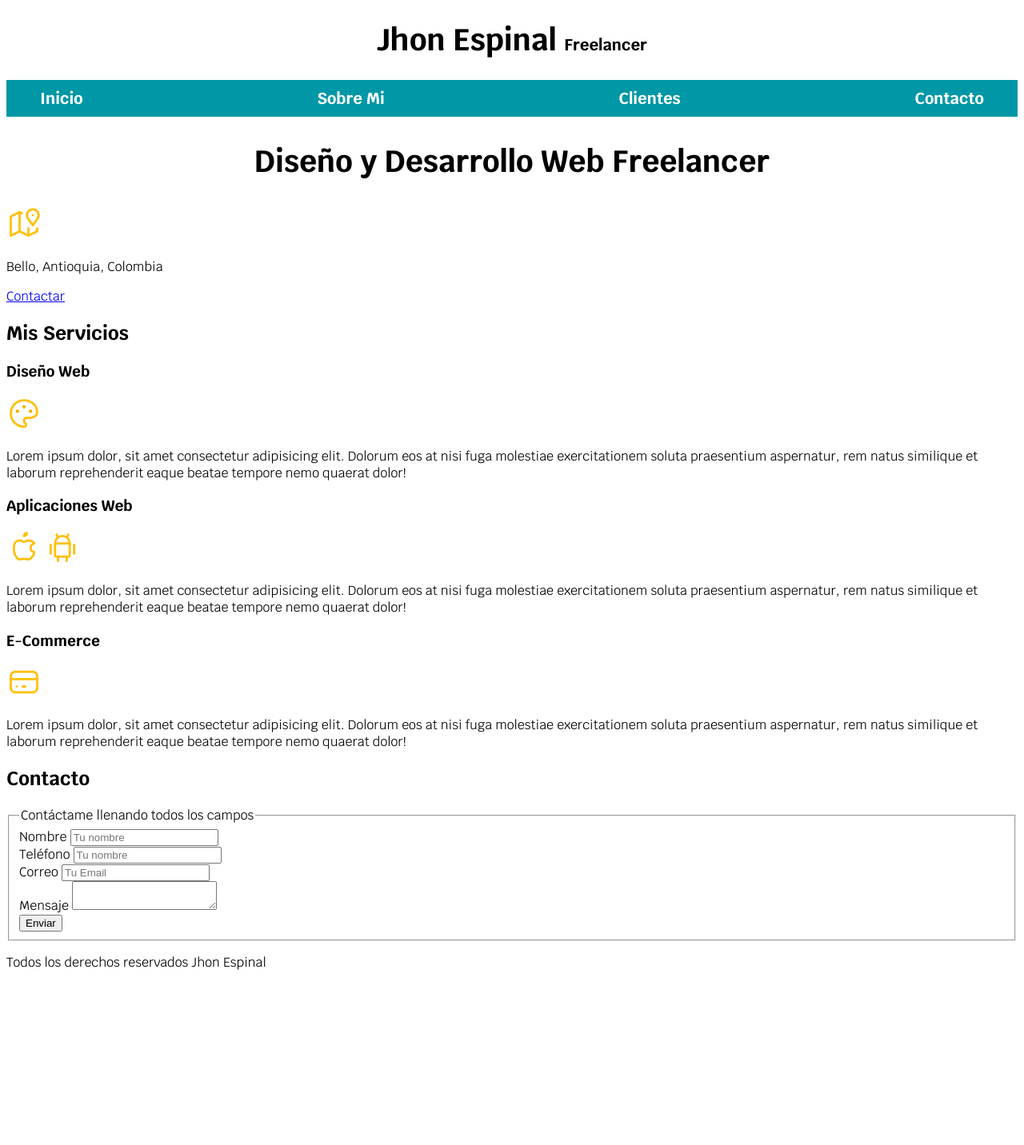
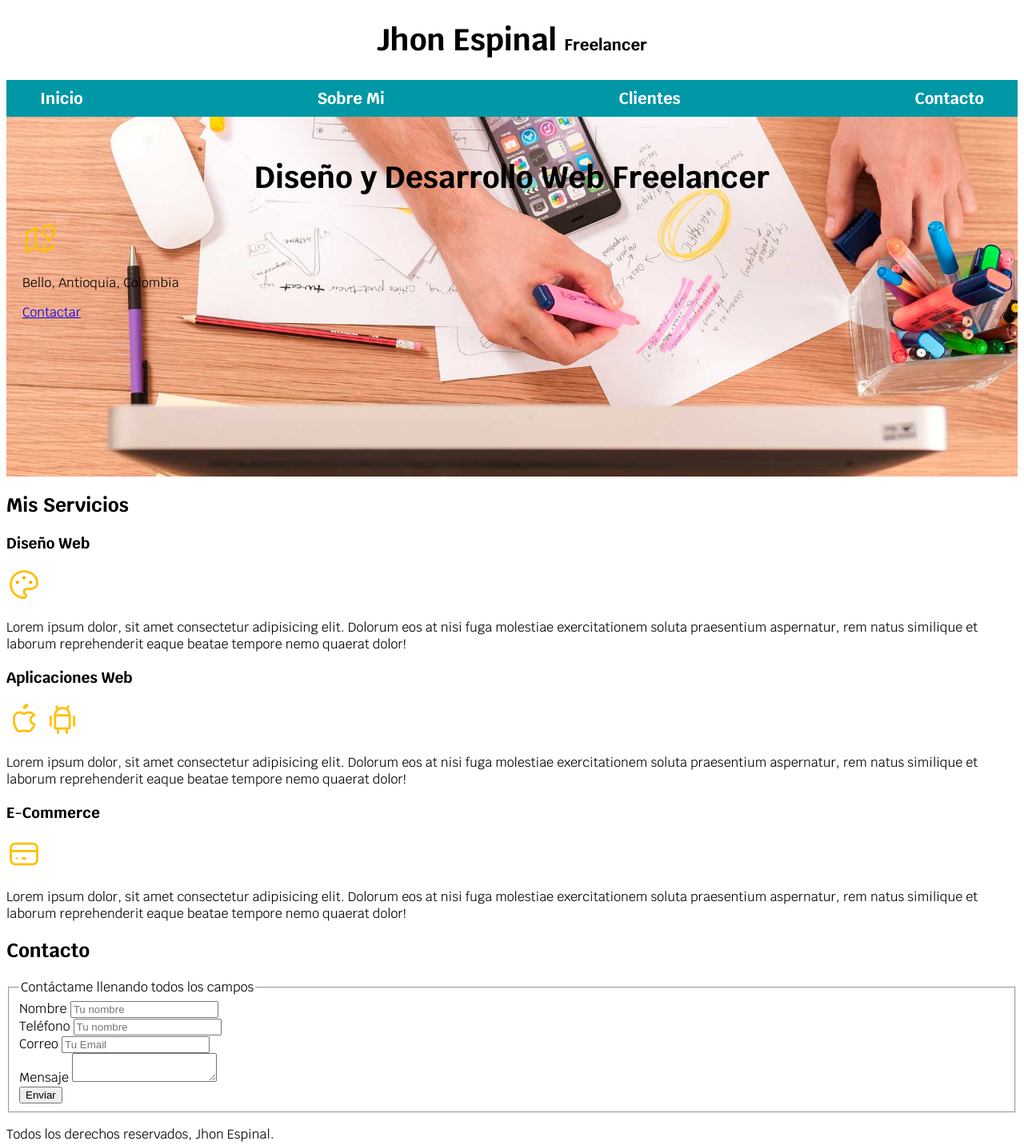
Before and after one commit to Jhespz/Freelancerwebsite, a plain HTML site: page index.html in a window 1280 px wide. Shown: the whole page at 80% size. Before the commit the page ends 1230 px from the top, so only its background shows below. Drawn offline with Linux system fonts and the light colour scheme.

Commit message:
Se añaden al archivo de hero.jpg y su folder, y se usa el box-sixing: Borderbox para que se mantenga el padding

```diff
--- a/css/style.css
+++ b/css/style.css
@@ -8,6 +8,10 @@
 
 html {
     font-size: 62.5%;
+    box-sizing: border-box;
+}
+*, *:before, *:after {
+    box-sizing: inherit;
 }
 
 body {
@@ -66,3 +70,11 @@ body {
     background-color: var(--primario);
     color: var(--oscuro);
 }
+
+.hero {
+    background-image: url(../img/hero.jpg);
+    background-repeat: no-repeat;
+    background-size: cover;
+    height: 450px;
+    padding: 20px;
+}
--- a/index.html
+++ b/index.html
@@ -29,7 +29,8 @@
         </nav>
     </div>
 
-    <section>
+    <section class="hero">
+        <div class="contenedor-hero">
             <h2 class="titulo">Diseño y Desarrollo Web Freelancer</h2>
 
             <svg xmlns="http://www.w3.org/2000/svg" class="icon icon-tabler icon-tabler-map-2" width="44" height="44" viewBox="0 0 24 24" stroke-width="1.5" stroke="#ffbf00" fill="none" stroke-linecap="round" stroke-linejoin="round">
@@ -39,11 +40,12 @@
                 <polyline points="10.5 4.75 9 4 3 7 3 20 9 17 15 20 21 17 21 15" />
                 <line x1="9" y1="4" x2="9" y2="17" />
                 <line x1="15" y1="15" x2="15" y2="20" />
-
             </svg>
             <p>Bello, Antioquia, Colombia</p>
 
             <a href="#">Contactar</a>
+        </div>
+
     </section>
 
 
@@ -146,7 +148,7 @@
 
 
     <footer>
-        <p>Todos los derechos reservados Jhon Espinal</p>
+        <p>Todos los derechos reservados, Jhon Espinal.</p>
     </footer>
 
 
```
Also changed, not shown: img/hero.jpg (added). Lines whose indentation alone changed are shown as unchanged.
